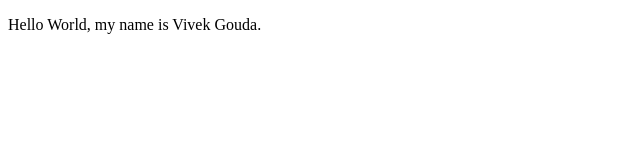
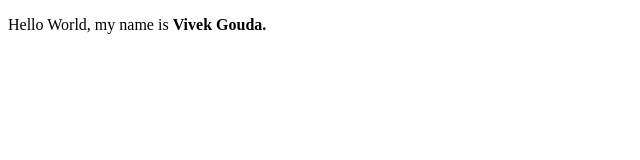
Before and after one commit to vivekgouda/udacity-cloud-DevOps-capstone, a plain HTML site: page index.html in a window 1280 px wide. Shown: the full height of the page, 0-640 px from the left. Drawn offline with Linux system fonts and the light colour scheme.

Commit message:
lint fail condition

```diff
--- a/index.html
+++ b/index.html
@@ -4,6 +4,6 @@
 	<title>Udacity Cloud DevOps Engineer Nanodegree</title>
 </head>
 <body>
-	<p>Hello World, my name is Vivek Gouda.</p>
+	<p>Hello World, my name is <b>Vivek Gouda.</p>
 </body>
 </html>
```
